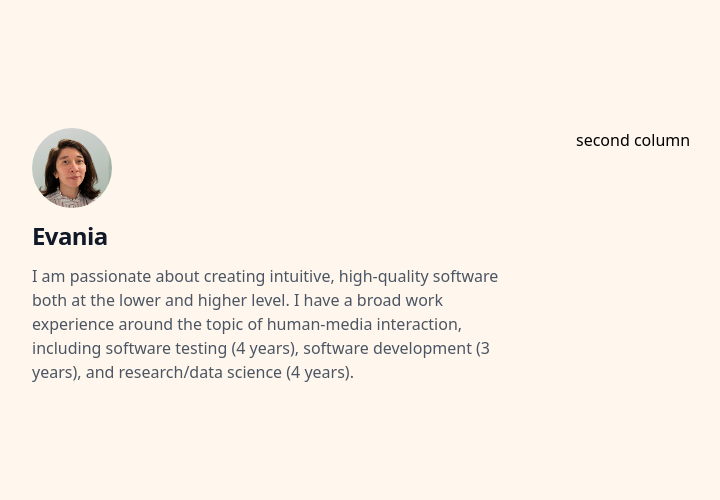
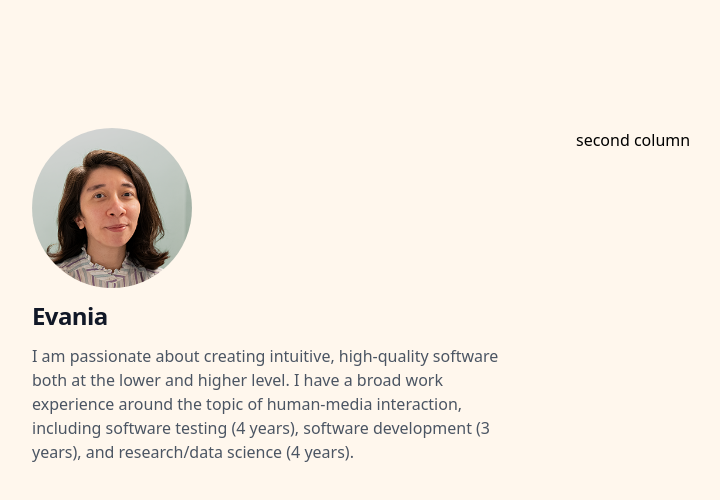
Before and after one commit to evania/evania.github.io, a plain HTML site: page index.html in a window 1280 px wide. Shown: the whole page, without its empty margins (96-816 px from the left). Drawn offline with nearby package versions, Linux system fonts and the light colour scheme.

Commit message:
Update index.html

```diff
--- a/index.html
+++ b/index.html
@@ -15,9 +15,9 @@ body {background-color: rgb(255 247 237);}
   <!--<div class="mx-auto grid max-w-7xl gap-20 px-6 lg:px-8 xl:grid-cols-2">-->
   <div class="mx-auto px-8 lg:px-32 grid grid-cols-1 md:grid-cols-1 xl:grid-cols-2 gap-16">
     <div class="max-w-lg">
-      <div><img class="size-20 rounded-full" src="img/selfportrait.png" alt=""></div>
-	  <h2 class="mt-3 text-pretty text-2xl font-semibold tracking-tight text-gray-900 sm:text-3xl md:text-3xl lg:text-2xl">Evania</h2>
-      <p class="mt-3 text-base text-gray-600 sm:text-xl md:text-xl lg:text-base">I am passionate about creating intuitive, high-quality software both at the lower and higher level. I have a broad work experience around the topic of human-media interaction, including software testing (4 years), software development (3 years), and research/data science (4 years).</p>
+      <div><img class="size-20 md:size-40 rounded-full" src="img/selfportrait.png" alt=""></div>
+	  <h2 class="mt-3 text-pretty text-2xl font-semibold tracking-tight text-gray-900 sm:text-7xl md:text-7xl lg:text-2xl">Evania</h2>
+      <p class="mt-3 text-base text-gray-600 sm:text-5xl md:text-5xl lg:text-base">I am passionate about creating intuitive, high-quality software both at the lower and higher level. I have a broad work experience around the topic of human-media interaction, including software testing (4 years), software development (3 years), and research/data science (4 years).</p>
     </div>
 	<div><p>second column</p>
     </div>
```
